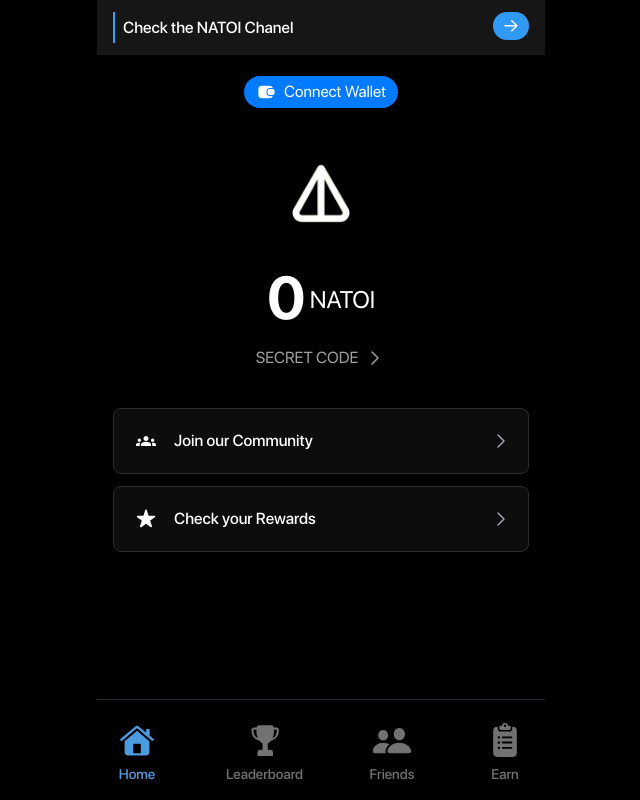
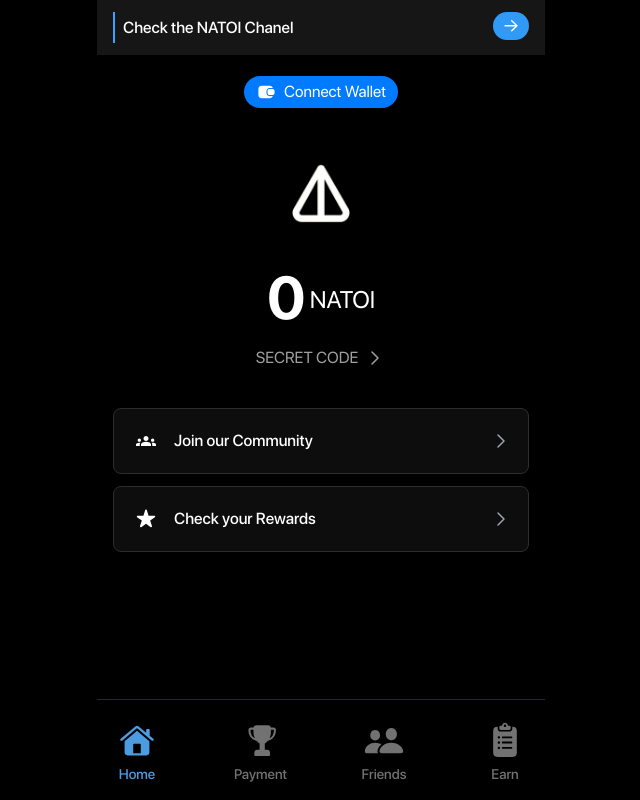
Before and after one commit to DarkPxTG/NATOI-ACLLLLLL, a Next.js app: page / in a window 1280 px wide. Shown: the whole page, without its empty margins (319-959 px from the left). Built offline with nearby package versions, Linux system fonts and the light colour scheme; no server answers.

Commit message:
NavigationBar.tsx

```diff
--- a/components/NavigationBar.tsx
+++ b/components/NavigationBar.tsx
@@ -1,12 +1,3 @@
-// components/NavigationBar.tsx
-
-/**
- * This project was developed by Nikandr Surkov.
- *
- * YouTube: https://www.youtube.com/@NikandrSurkov
- * GitHub: https://github.com/nikandr-surkov
- */
-
 'use client'
 
 import { useTab } from '@/contexts/TabContext'
@@ -14,6 +5,7 @@ import Earn from '@/icons/Earn'
 import Friends from '@/icons/Friends'
 import Home from '@/icons/Home'
 import Leaderboard from '@/icons/Leaderboard'
+import NFTIcon from '@/icons/Home' // فرض کنید یک آیکون برای NFT داریم
 import { TabType } from '@/utils/types'
 
 const NavigationBar = () => {
@@ -21,7 +13,7 @@ const NavigationBar = () => {
 
     const tabs: { id: TabType; label: string; Icon: React.FC<{ className?: string }> }[] = [
         { id: 'home', label: 'Home', Icon: Home },
-        { id: 'leaderboard', label: 'Leaderboard', Icon: Leaderboard },
+        { id: 'Payment', label: 'Payment', Icon: Leaderboard },
         { id: 'friends', label: 'Friends', Icon: Friends },
         { id: 'earn', label: 'Earn', Icon: Earn },
     ]
@@ -39,12 +31,12 @@ const NavigationBar = () => {
                                 className={`flex flex-col items-center`}
                             >
                                 <tab.Icon
-                                    className={`w-12 h-12 ${isActive ? 'text-[#4c9ce2]' : 'text-[#727272]'
-                                        }`}  // تغییر اندازه آیکون‌ها به w-12 h-12
+                                    className={`w-12 h-12 ${isActive ? 'text-[#4c9ce2]' : 'text-[#727272]'}
+                                        `}
                                 />
                                 <span
-                                    className={`text-sm font-medium ${isActive ? 'text-[#4c9ce2]' : 'text-[#727272]'
-                                        }`} // تغییر text-xs به text-sm
+                                    className={`text-sm font-medium ${isActive ? 'text-[#4c9ce2]' : 'text-[#727272]'}
+                                        `}
                                 >
                                     {tab.label}
                                 </span>
```
